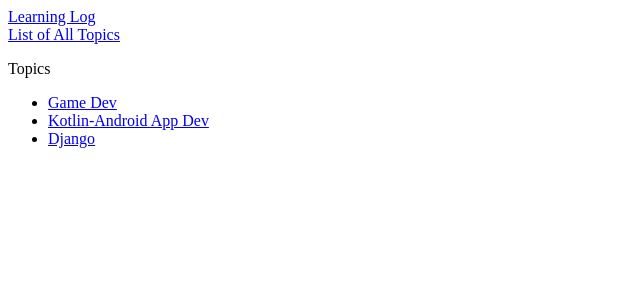
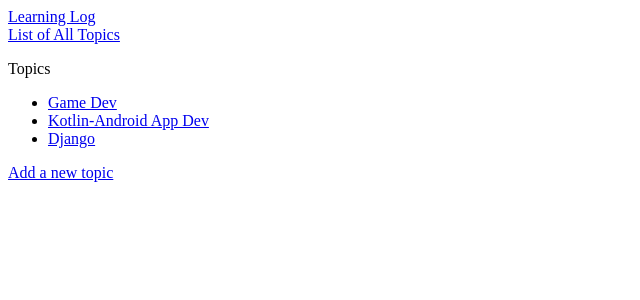
Before and after one commit to chiragtyagi2003/Learning_Log, a Django app: page /topics/ in a window 1280 px wide. Shown: the top 300 px of the page, without its empty margins (0-640 px from the left). Run offline with Django 4.2, Linux system fonts and the light colour scheme; data comes from the database, SQL or seed files in the repository.

Commit message:
added a link to the add new topic page, in the list of topics

```diff
--- a/learning_logs/templates/learning_logs/topics.html
+++ b/learning_logs/templates/learning_logs/topics.html
@@ -14,4 +14,6 @@
 
     </ul>
 
+    <a href = "{% url 'learning_logs:new_topic' %}">Add a new topic</a>
+
 {% endblock content %}
```
